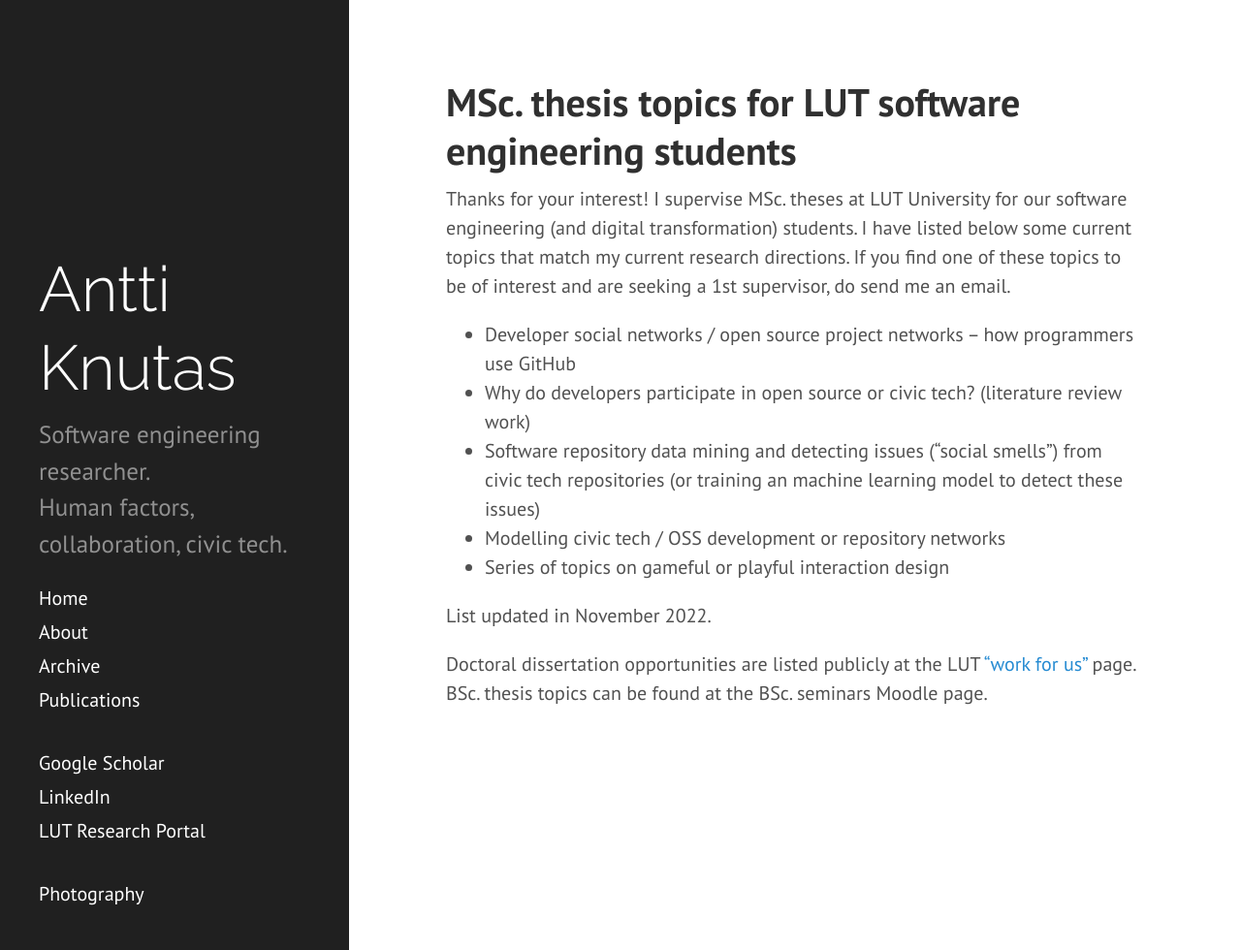
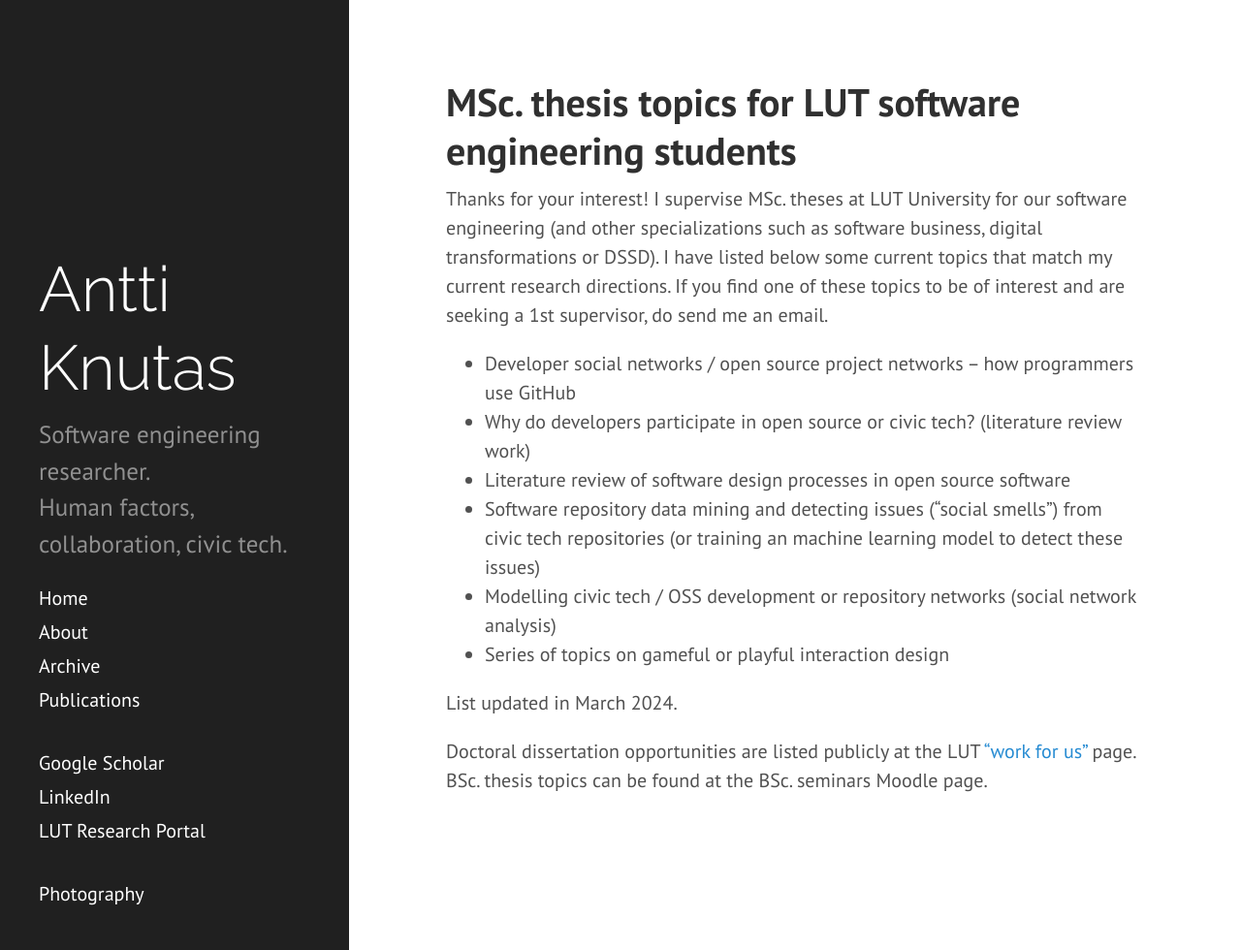
Before and after one commit to aknutas/aknutas.github.io, a Jekyll site: the page built from sundry/msc-thesis-topics.md, in a window 1280 px wide and 980 px high. Shown: the whole window at 97% size. Built offline with Jekyll 4.4.1, drawn with Linux system fonts in a browser that asks for light colours.

Commit message:
Update msc-thesis-topics.md

```diff
--- a/sundry/msc-thesis-topics.md
+++ b/sundry/msc-thesis-topics.md
@@ -9,15 +9,16 @@ published: true
 ---
 
 
-Thanks for your interest! I supervise MSc. theses at LUT University for our software engineering (and digital transformation) students. I have listed below some current topics that match my current research directions. If you find one of these topics to be of interest and are seeking a 1st supervisor, do send me an email.
+Thanks for your interest! I supervise MSc. theses at LUT University for our software engineering (and other specializations such as software business, digital transformations or DSSD). I have listed below some current topics that match my current research directions. If you find one of these topics to be of interest and are seeking a 1st supervisor, do send me an email.
 
 - Developer social networks / open source project networks – how programmers use GitHub
 - Why do developers participate in open source or civic tech? (literature review work)
+- Literature review of software design processes in open source software
 - Software repository data mining and detecting issues ("social smells") from civic tech repositories (or training an machine learning model to detect these issues)
-- Modelling civic tech / OSS development or repository networks
+- Modelling civic tech / OSS development or repository networks (social network analysis)
 - Series of topics on gameful or playful interaction design
 
 
-List updated in November 2022.
+List updated in March 2024.
 
 Doctoral dissertation opportunities are listed publicly at the LUT ["work for us"](https://www.lut.fi/en/about-us/come-work-us/open-positions) page. BSc. thesis topics can be found at the BSc. seminars Moodle page.
```
